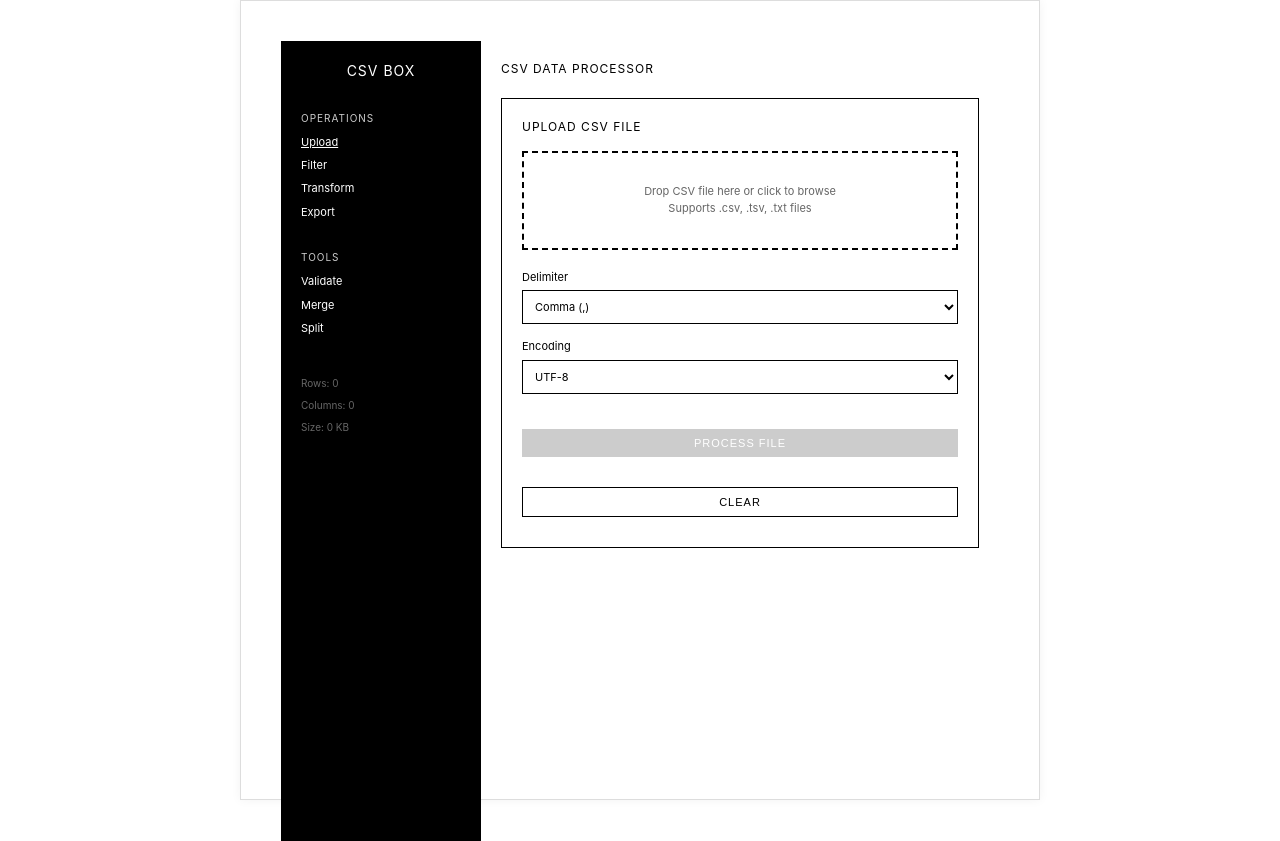
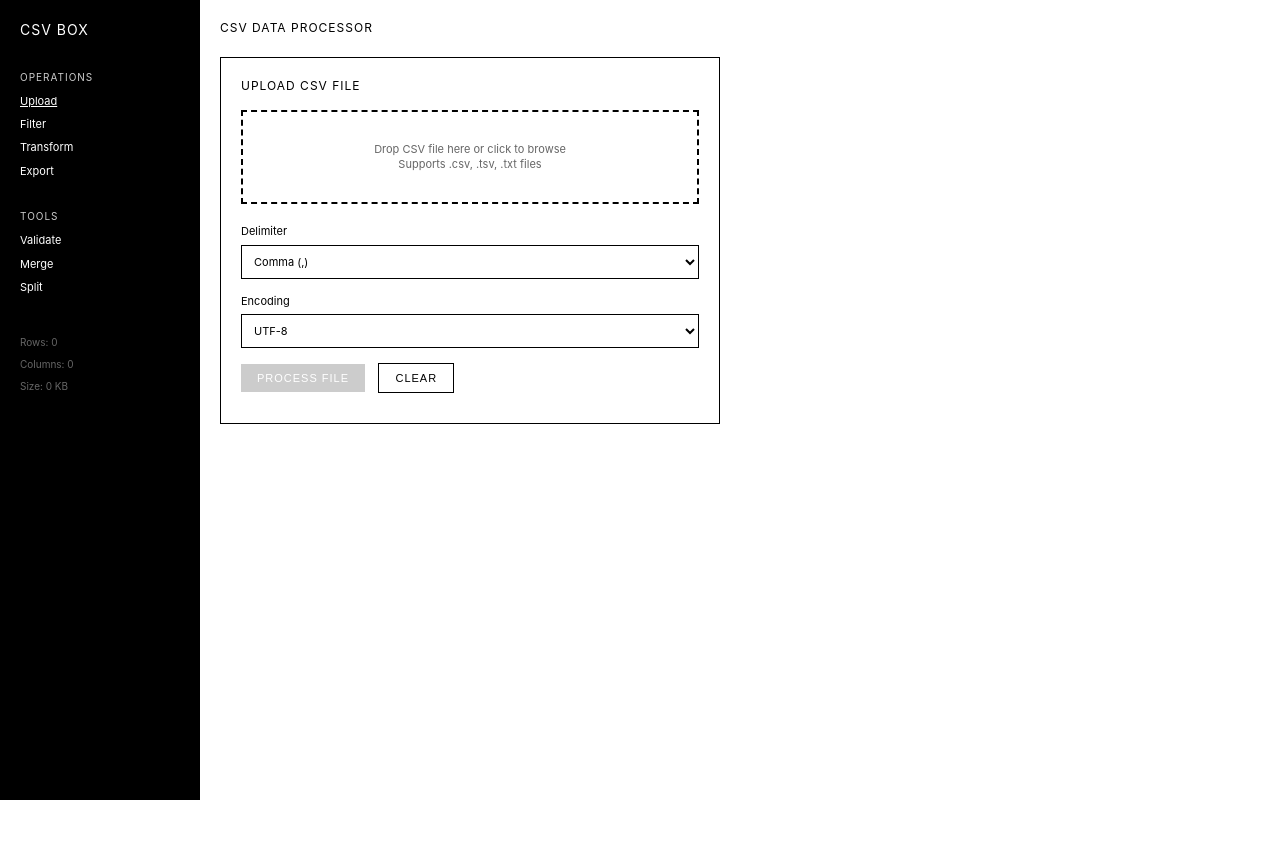
Before and after one commit to shegotthebeat/csvboxer, a Flask app: page / in a window 1280 px wide. After the commit the page ends 800 px from the top, so only its background shows below. Run offline with Flask 3, Linux system fonts and the light colour scheme.

Commit message:
Update style.css
remove extraneous

```diff
--- a/static/style.css
+++ b/static/style.css
@@ -1,129 +1,3 @@
-
-body {
-    background-color: #f4f4f4;
-    font-family: -apple-system, BlinkMacSystemFont, "Segoe UI", Roboto, "Helvetica Neue", Arial, sans-serif;
-    margin: 0;
-    padding: 0;
-    display: flex;
-    justify-content: center;
-    align-items: center;
-    min-height: 100vh;
-}
-
-.main-container , .container {
-    width: 800px;
-    max-width: 90%;
-    background-color: #fff;
-    padding: 40px;
-    border: 1px solid #ddd;
-    box-shadow: 0 0 10px rgba(0, 0, 0, 0.05);
-}
-
-.fixed-nav {
-    position: fixed;
-    top: 0;
-    left: 0;
-    width: 100%;
-    padding: 10px 20px;
-    background-color: #fff;
-    border-bottom: 1px solid #ddd;
-    z-index: 1000;
-}
-
-.grid-container {
-    display: grid;
-    grid-template-columns: repeat(auto-fill, minmax(200px, 1fr));
-    gap: 20px;
-}
-
-.grid-item img {
-    width: 100%;
-    height: auto;
-    display: block;
-}
-
-.overlay {
-    position: fixed;
-    top: 0;
-    left: 0;
-    width: 100%;
-    height: 100%;
-    background-color: rgba(255, 255, 255, 0.5);
-    mix-blend-mode: difference;
-    pointer-events: none;
-    z-index: 1001;
-}
-
-@media (max-width: 768px) {
-    .main-container {
-        width: 100%;
-        max-width: 100%;
-        padding: 20px;
-        border: none;
-        box-shadow: none;
-    }
-
-    .grid-container {
-        grid-template-columns: repeat(auto-fill, minmax(150px, 1fr));
-        gap: 10px;
-    }
-}
-
-h1 {
-    text-align: center;
-    margin-bottom: 30px;
-}
-
-.form-group {
-    margin-bottom: 20px;
-}
-
-label {
-    display: block;
-    margin-bottom: 5px;
-}
-
-input[type="file"],
-select {
-    width: 100%;
-    padding: 10px;
-    border: 1px solid #ddd;
-    box-sizing: border-box;
-}
-
-button {
-    display: block;
-    width: 100%;
-    padding: 10px;
-    background-color: #333;
-    color: #fff;
-    border: none;
-    cursor: pointer;
-    margin-top: 20px;
-}
-
-h2 {
-    margin-top: 30px;
-    margin-bottom: 15px;
-}
-
-p {
-    line-height: 1.6;
-}
-
-a {
-    color: #007bff;
-    text-decoration: none;
-}
-
-a:hover {
-    text-decoration: underline;
-}
-
-.fixed-nav a {
-    color: #333;
-    font-weight: bold;
-}
 
 
 /* Minimalist CSV Box Styling */
```
